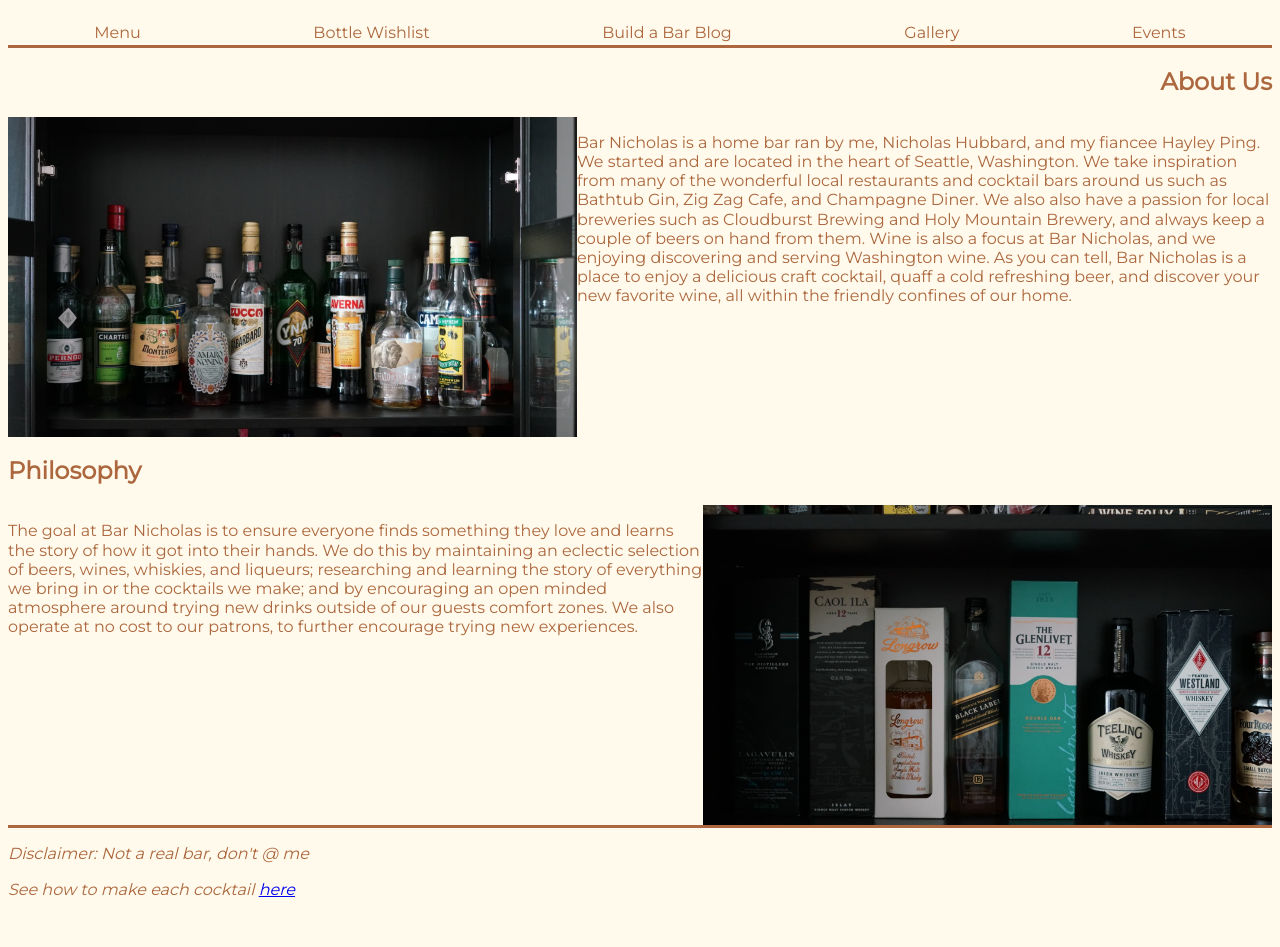
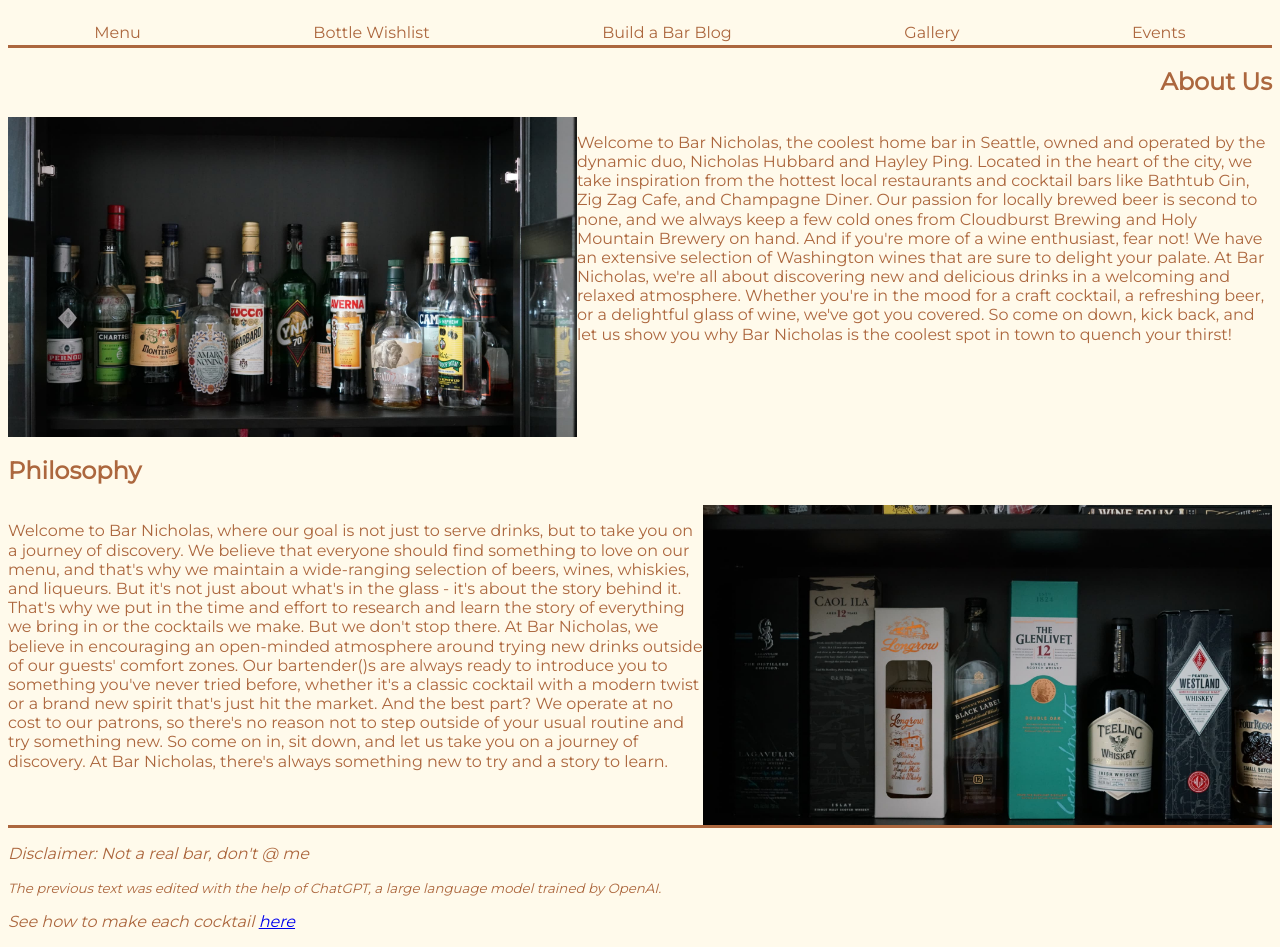
Before and after one commit to nrhubbar/bar-nicholas, a website: page index.html in a window 1280 px wide. Shown: the part 72-1019 px from the top of the page. Before the commit the page ends 987 px from the top, so only its background shows below. Drawn offline with Linux system fonts and the light colour scheme.

Commit message:
Leverage ChatGPT to re-write the copy

```diff
--- a/index.css
+++ b/index.css
@@ -38,6 +38,11 @@
     justify-content: right;
 }
 
+#chat-gpt-attribution {
+    font-size: smaller;
+    font-style: italic;
+}
+
 @media (min-aspect-ratio: 1/1) {
     #about-us-content {
         display: flex;
--- a/index.html
+++ b/index.html
@@ -24,13 +24,17 @@
         <img id="about-us-image" class="body-image" src="amaro-selection.jpg" />
 
         <p id="about-us-text" class="body-text">
-            Bar Nicholas is a home bar ran by me, Nicholas Hubbard, and my fiancee Hayley Ping. We started and are located
-            in the heart of Seattle, Washington. We take inspiration from many of the wonderful local restaurants and cocktail bars around us
-            such as Bathtub Gin, Zig Zag Cafe, and Champagne Diner. We also also have a passion for local breweries such as
-            Cloudburst Brewing and Holy Mountain Brewery, and always keep a couple of beers on hand from them.
-            Wine is also a focus at Bar Nicholas, and we enjoying discovering and serving Washington wine. As you can tell,
-            Bar Nicholas is a place to enjoy a delicious craft cocktail, quaff a cold refreshing beer, and discover your new favorite
-            wine, all within the friendly confines of our home.
+            Welcome to Bar Nicholas, the coolest home bar in Seattle, owned and operated by the dynamic duo, Nicholas Hubbard and Hayley Ping.
+            Located in the heart of the city, we take inspiration from the hottest local restaurants and cocktail bars like
+            Bathtub Gin, Zig Zag Cafe, and Champagne Diner.
+
+            Our passion for locally brewed beer is second to none, and we always keep a few cold ones from Cloudburst Brewing
+            and Holy Mountain Brewery on hand. And if you're more of a wine enthusiast, fear not!
+            We have an extensive selection of Washington wines that are sure to delight your palate.
+
+            At Bar Nicholas, we're all about discovering new and delicious drinks in a welcoming and relaxed atmosphere.
+            Whether you're in the mood for a craft cocktail, a refreshing beer, or a delightful glass of wine, we've got you covered.
+            So come on down, kick back, and let us show you why Bar Nicholas is the coolest spot in town to quench your thirst!
         </p>
     </div>
 
@@ -38,16 +42,24 @@
     <div id="philosophy-content" class="body-content">
         <img id="philosophy-image" class="body-image" src="whisky-shelf.jpg" />
         <p id="philosophy-text" class="body-text">
-            The goal at Bar Nicholas is to ensure everyone finds something they love and learns the story of how it got
-            into their hands. We do this by maintaining an eclectic selection of beers, wines, whiskies, and liqueurs; researching
-            and learning the story of everything we bring in or the cocktails we make; and by encouraging an open minded atmosphere
-            around trying new drinks outside of our guests comfort zones. We also operate at no cost to our patrons, to further
-            encourage trying new experiences.
+            Welcome to Bar Nicholas, where our goal is not just to serve drinks, but to take you on a journey of discovery. We believe that everyone
+            should find something to love on our menu, and that's why we maintain a wide-ranging selection of beers, wines, whiskies, and liqueurs.
+            But it's not just about what's in the glass - it's about the story behind it. That's why we put in the time and effort to research and
+            learn the story of everything we bring in or the cocktails we make.
+
+            But we don't stop there. At Bar Nicholas, we believe in encouraging an open-minded atmosphere around trying new drinks outside of our guests' comfort zones.
+            Our bartender()s are always ready to introduce you to something you've never tried before, whether it's a classic cocktail with a modern
+            twist or a brand new spirit that's just hit the market. And the best part? We operate at no cost to our patrons, so there's no reason not to step outside
+            of your usual routine and try something new.
+
+            So come on in, sit down, and let us take you on a journey of discovery.
+            At Bar Nicholas, there's always something new to try and a story to learn.
         </p>
     </div>
 
     <div id="footer">
         <p>Disclaimer: Not a real bar, don't @ me</p>
+        <p id="chat-gpt-attribution">The previous text was edited with the help of ChatGPT, a large language model trained by OpenAI.</p>
         <p>See how to make each cocktail <a href="/instructions.pdf">here</a></p>
     </div>
 </body>
```
